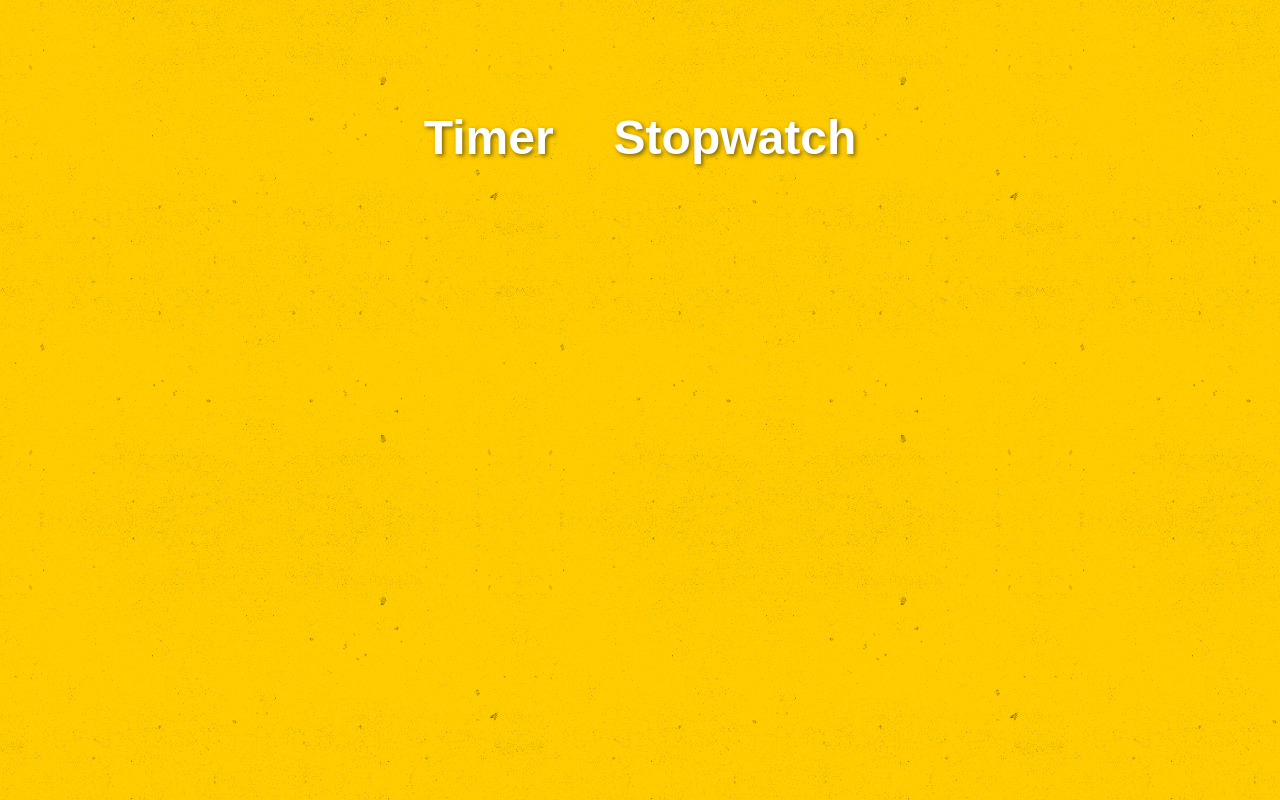
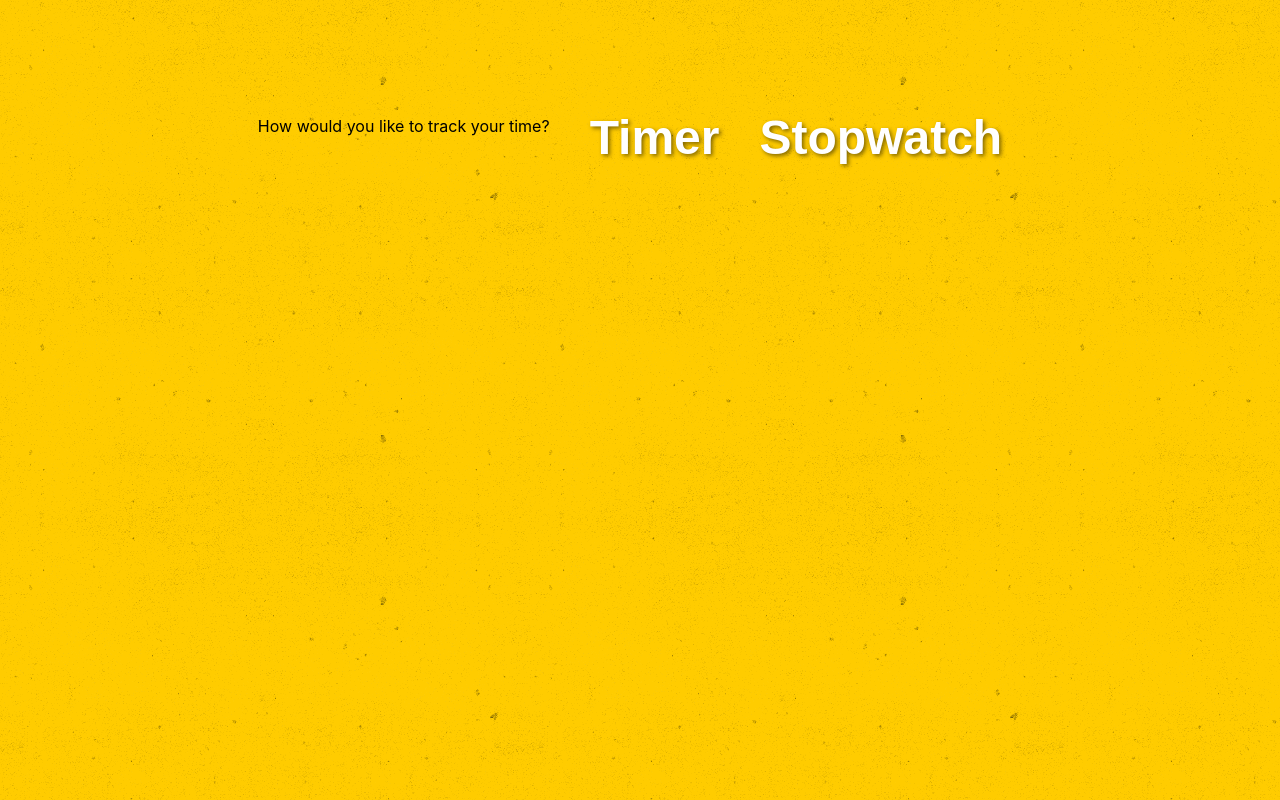
Before and after one commit to NacarateJ/cats-timer, a React (Create React App) app: page / in a window 1280 px wide. Built offline with nearby package versions, Linux system fonts and the light colour scheme.

Commit message:
Display message
Set a message to display if user tries to set time to 0 values.

```diff
--- a/src/App.js
+++ b/src/App.js
@@ -25,9 +25,17 @@ function App() {
       <div className="background-color"></div>
 
       <div className="component-selection">
+        {selectedComponent === null && (
+          <p className="initial-message">
+            How would you like to track your time?
+          </p>
+        )}
+        <div className="buttons-container">
           <button
             onClick={() => handleComponentSelection("timer")}
-          className={selectedComponent === "timer" ? "selected-component" : ""}
+            className={
+              selectedComponent === "timer" ? "selected-component" : ""
+            }
           >
             <span>Timer</span>
           </button>
@@ -39,6 +47,7 @@ function App() {
           >
             <span>Stopwatch</span>
           </button>
+        </div>
       </div>
 
       {selectedComponent === "timer" && (
```
Lines whose indentation alone changed are shown as unchanged.
